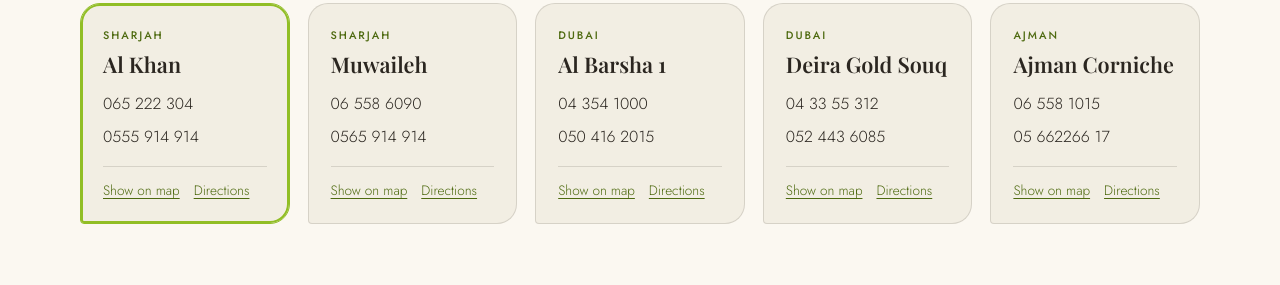
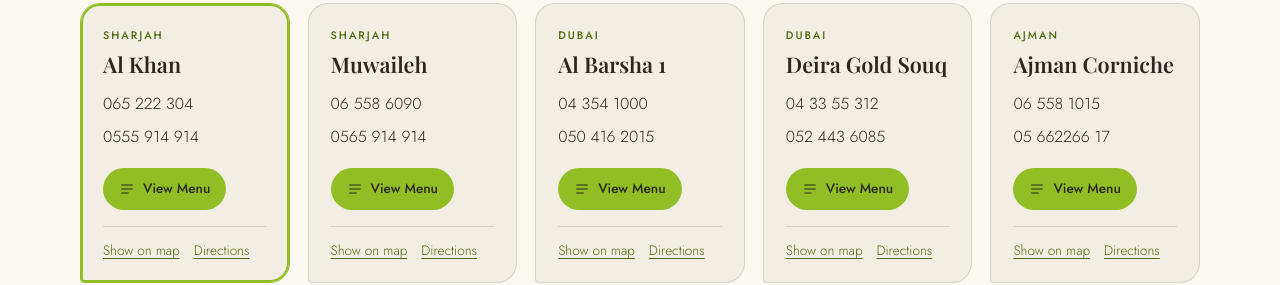
Before and after one commit to Alhariritalal/website, a plain HTML site: page index.html in a window 1280 px wide. Shown: the part 5063-5348 px from the top of the page. Drawn offline with nearby package versions, Linux system fonts and the light colour scheme.

Commit message:
Add files via upload

```diff
--- a/index.html
+++ b/index.html
@@ -81,18 +81,23 @@ var CONFIG = {
   branches: [
     { cityEn:"Sharjah", cityAr:"الشارقة", nameEn:"Al Khan",          nameAr:"الخان",
       phones:["065 222 304","0555 914 914"], tel:["+97165222304","+971555914914"],
+      menu:"https://www.baba-ghanouj.com/Menu_Sharjah.pdf",
       mapQuery:"Baba+Ghanouj+Restaurant+Al+Khan+Street+Sharjah" },
     { cityEn:"Sharjah", cityAr:"الشارقة", nameEn:"Muwaileh",         nameAr:"مويلح",
       phones:["06 558 6090","0565 914 914"], tel:["+97165586090","+971565914914"],
+      menu:"https://www.baba-ghanouj.com/Menu_Sharjah.pdf",
       mapQuery:"Baba+Ghanouj+Restaurant+Muwaileh+Sharjah" },
     { cityEn:"Dubai",   cityAr:"دبي",     nameEn:"Al Barsha 1",      nameAr:"البرشاء 1",
       phones:["04 354 1000","050 416 2015"], tel:["+97143541000","+971504162015"],
+      menu:"https://www.baba-ghanouj.com/Menu_Dubai.pdf",
       mapQuery:"Baba+Ghanouj+Restaurant+Al+Barsha+1+Dubai" },
     { cityEn:"Dubai",   cityAr:"دبي",     nameEn:"Deira Gold Souq",  nameAr:"ديرة سوق الذهب",
       phones:["04 33 55 312","052 443 6085"], tel:["+97143355312","+971524436085"],
+      menu:"https://www.baba-ghanouj.com/Menu_Dubai.pdf",
       mapQuery:"Baba+Ghanouj+Restaurant+Deira+Gold+Souq+Dubai" },
     { cityEn:"Ajman",   cityAr:"عجمان",   nameEn:"Ajman Corniche",   nameAr:"كورنيش عجمان",
       phones:["06 558 1015","05 662266 17"], tel:["+97165581015","+971566226617"],
+      menu:"https://www.baba-ghanouj.com/Menu_Sharjah.pdf",
       mapQuery:"Baba+Ghanouj+Restaurant+Ajman+Corniche" }
   ],
 
@@ -400,6 +405,9 @@ html[lang="ar"] .branch .bc{letter-spacing:.02em;text-transform:none;font-size:.
 html[lang="ar"] .branch h3{font-family:var(--arabic);font-weight:700}
 .branch .bp{align-self:flex-start;color:var(--ink);text-decoration:none;direction:ltr;unicode-bidi:isolate;font-size:1rem}
 .branch .bp:hover{color:var(--green-deep)}
+.branch .bmenu{align-self:flex-start;display:inline-flex;align-items:center;gap:8px;margin-top:12px;padding:9px 16px;border-radius:999px;background:var(--green);color:var(--ink);font-size:.85rem;font-weight:500;text-decoration:none;transition:background .2s}
+.branch .bmenu:hover{background:var(--green-deep);color:#fff}
+.branch .bmenu svg{width:16px;height:16px}
 .branch .bact{display:flex;gap:14px;margin-top:10px;padding-top:12px;border-top:1px solid var(--line);flex-wrap:wrap}
 .branch .bact a,.branch .bact button{background:none;border:0;padding:0;font:inherit;font-size:.85rem;color:var(--green-deep);text-decoration:underline;text-underline-offset:3px;cursor:pointer}
 
@@ -719,7 +727,7 @@ var I18N = {
  "Al Khan Street, Sharjah":"شارع الخان، الشارقة",
  "Sharjah · Dubai · Ajman · Since 2013":"الشارقة · دبي · عجمان · منذ ٢٠١٣",
  "Five Branches Across the UAE":"خمسة فروع في الإمارات","Our Branches":"فروعنا",
- "Show on map":"اعرض على الخريطة","Directions":"الاتجاهات",
+ "Show on map":"اعرض على الخريطة","View Menu":"اطّلع على المنيو","Directions":"الاتجاهات",
  "Call us":"اتصل بنا","Email":"البريد الإلكتروني","Address":"العنوان",
  "Explore":"تصفّح","Contact":"تواصل معنا",
  "Baba Ghanouj Restaurant. All rights reserved.":"مطعم بابا غنوج. جميع الحقوق محفوظة.",
@@ -819,6 +827,7 @@ var FAQ = [
       return '<div class="branch rv in'+((C.curMap||C.mapQuery)===b.mapQuery?' on':'')+'">'
         +'<span class="bc">'+esc(ar?b.cityAr:b.cityEn)+'</span>'
         +'<h3>'+esc(ar?b.nameAr:b.nameEn)+'</h3>'+ph
+        +(b.menu?'<a class="bmenu" href="'+esc(b.menu)+'" target="_blank" rel="noopener">'+S+'<path d="M4 6h16M4 12h16M4 18h10"/></svg>'+esc(t('View Menu'))+'</a>':'')
         +'<div class="bact"><button type="button" data-i="'+i+'">'+esc(t('Show on map'))+'</button>'
         +'<a href="https://www.google.com/maps/search/?api=1&query='+esc(b.mapQuery)+'" target="_blank" rel="noopener">'+esc(t('Directions'))+'</a></div></div>';
     }).join('');
```
